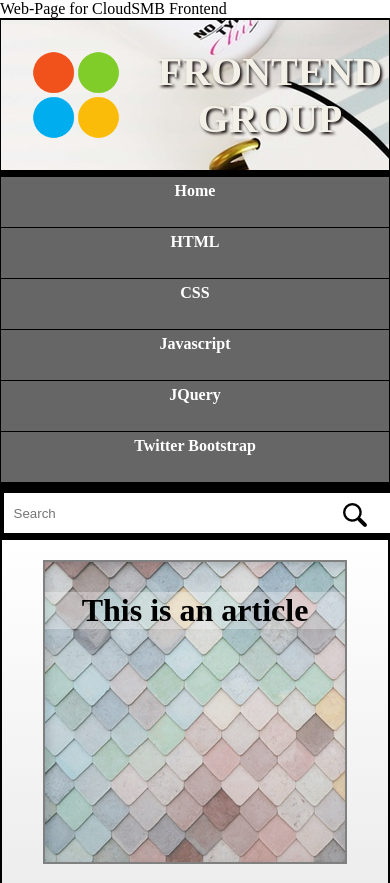
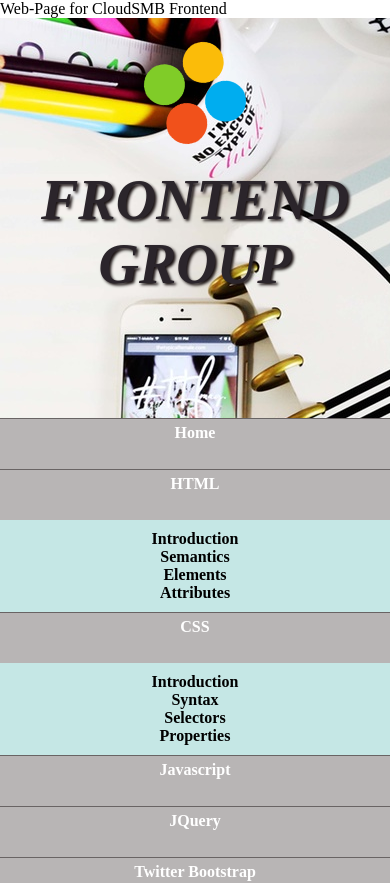
Before and after one commit to Satenik-M/Frontend-Webpage, a plain HTML site: page index.html in a window 390 px wide. Shown: the top 883 px of the page. Drawn offline with nearby package versions, Linux system fonts and the light colour scheme.

Commit message:
animation added, colors changed slightly

```diff
--- a/index.html
+++ b/index.html
@@ -5,25 +5,27 @@
     <meta charset="utf-8">
     <meta name="viewport" content="width=device-width, initial-scale=1">
     <link rel="stylesheet" type="text/css" href="styles2.css">
+    <script src="https://ajax.googleapis.com/ajax/libs/jquery/2.2.2/jquery.min.js"></script>
+    <script src="app.js"></script>
 </head>
 <body>
     <div id=wrapper>
 
         <header>
-
-
-            <img alt="logo" src="Images/logo.png" width="150" height="150">
+            <div id="imgWrap">
+                <img alt="logo" src="Images/logo.png" width="150" height="150">
+            </div>
             <h1>Frontend Group</h1>
         </header>
         <nav>
             <ul class="firstLayer">
                 <li><a href="">Home</a></li>
-                <li>
-                    <a href="">HTML</a>
-                    <ul class="secondLayer">
+                <li class="parentList">
+                    <a href="" id="test">HTML</a>
+                    <ul class="secondLayer" id="target">
                         <li>Introduction</li>
                         <li>Semantics</li>
-                        <li>
+                        <li class="parentList">
                             Elements
                             <ul class="thirdLayer">
                                 <li>Inline elements</li>
@@ -34,7 +36,7 @@
                         </li>
 
 
-                        <li>
+                        <li class="parentList">
                             Attributes
                             <ul class="thirdLayer">
                                 <li>Global attributes</li>
@@ -45,7 +47,7 @@
                         </li>
                     </ul>
                 </li>
-                <li>
+                <li class="parentList">
                     <a href="">CSS</a>
                     <ul class="secondLayer">
                         <li>Introduction</li>
@@ -205,8 +207,6 @@
                         </p>
                         <a href="#">Read More</a>
                     </div>
-
-
                 </article>
                 <article>
                     <div class="image">
@@ -218,7 +218,6 @@
                             <h2>This is an article</h2>
                         </header>
                         <p>
-
                             Lorem ipsum dolor sit amet, consectetur adipisicing elit, sed do eiusmod
                             tempor incididunt ut labore et dolore magna aliqua. Ut enim ad minim veniam,
                             quis nostrud exercitation ullamco laboris nisi ut aliquip ex ea commodo
@@ -249,20 +248,19 @@
                 </ul>
 
             </aside>
+            <section id="about"></section>
+            <section id="contacts"></section>
         </div>
 
         <footer>
             <div id="firstRow">
 
                 <ul>
-
                     <li><a href="">Lorem ipsum</a> </li>
                     <li><a href="">Dolor sit amet</a></li>
                     <li><a href="">Consectetur</a></li>
                     <li><a href="">Adipisicing elit</a></li>
                     <li><a href="">Repellat</a></li>
-
-
                 </ul>
                 <ul>
                     <li><a href="">Lorem ipsum</a> </li>
@@ -292,5 +290,6 @@
         </footer>
 
     </div>
+
 </body>
 </html>
--- a/styles2.css
+++ b/styles2.css
@@ -1,3 +1,12 @@
+@keyframes logo {
+    from {
+        transform: rotate(0);
+    }
+
+    to {
+        transform: rotate(360deg);
+    }
+}
 
 * {
     margin: 0;
@@ -5,10 +14,11 @@
 }
 
 header, nav, section, aside, footer, #wrapper {
-    border: 1px solid black;
+    /* border: 1px solid black; */
 }
 
 #wrapper {
+    position: relative;
     margin: 0 auto;
     display: flex;
     -ms-flex-direction: column;
@@ -24,32 +34,44 @@ header, nav, section, aside, footer, #wrapper {
         -webkit-flex-direction: row;
         flex-direction: row;
         align-items: center;
-
         background: url(Images/body-background.jpg) no-repeat left;
+        /* margin-top: 0px; */
+        height: 400px;
     }
 
 h1 {
     text-transform: uppercase;
     text-shadow: 2px 2px 3px #170F0F;
-    color: rgb(243, 240, 232);
+    color: rgb(43, 37, 43);
     font-size: 2.5em;
+    transform: translate(86px, -38px) rotate(-26deg);
+    font-size: 2.5em;
+    font-style: oblique;
 }
 
 
 
 nav {
-    background-color: #2f2626;
+    position: fixed;
+    top: 0;
+    left: 0;
+    right: 0;
+    background-color: rgba(47, 38, 38, 0.34);
     display: flex;
+    flex: 1 1 auto;
     -ms-flex-direction: row;
     -webkit-flex-direction: row;
     flex-direction: row;
-    justify-content: stretch;
+    justify-content: center;
     align-items: center;
+    z-index: 4;
 }
 
     nav form {
         padding-right: 5px;
         position: relative;
+        margin-right: 5px;
+        /* border-right: 1px solid #2F2626; */
     }
 
 input, button {
@@ -90,6 +112,7 @@ nav > ul {
 
     nav > ul > li {
         display: inline-block;
+        flex: 1 1 auto;
         -moz-box-sizing: border-box;
         -webkit-box-sizing: border-box;
         box-sizing: border-box;
@@ -98,7 +121,7 @@ nav > ul {
 nav a {
     display: inline-block;
     text-align: center;
-    background-color: rgba(147, 142, 142, 0.00);
+    background-color: rgba(185, 181, 181, 0);
     width: 100%;
     height: 50px;
     -moz-box-sizing: border-box;
@@ -108,10 +131,11 @@ nav a {
     font-weight: bold;
     color: white;
     padding: 5px 10px;
+    transition: all 0.8s;
 }
 
     nav a:hover {
-        background-color: rgb(165, 231, 228);
+        background-color: rgb(97, 130, 130);
     }
 
 .secondLayer {
@@ -120,14 +144,15 @@ nav a {
     box-sizing: border-box;
     background-color: rgba(198, 233, 231, 0.95);
     position: relative;
-    width: 100%;
+    width: inherit;
     height: auto;
     top: 100%;
     left: 0;
     padding: 10px;
     font-size: 1em;
     z-index: 2;
-    display: none;
+    display: block;
+
 }
 
     .secondLayer > li {
@@ -164,13 +189,14 @@ nav a {
         cursor: pointer;
     }
 
-li:hover > ul {
+/*li:hover > ul {
     display: block;
-}
+}*/
 
 #mainArea {
     flex-grow: 1;
     display: flex;
+    background-image: linear-gradient( #EFEFE0, white);
 }
 
 section {
@@ -185,20 +211,19 @@ section {
     flex-grow: 1;
     height: auto;
     overflow: auto;
-    background-image: linear-gradient(white, grey);
 }
 
 article {
     display: inline-block;
-
     margin: 20px;
     max-height: 300px;
     max-width: 300px;
     position: relative;
     text-align: center;
-    box-shadow: inset 3px 3px 10px #999;
+    box-shadow: 5px 3px 10px #5A4D4D;
     overflow: hidden;
-    border:2px solid grey;
+    border: 2px solid #948B80;
+    border-radius: 15px;
 }
 
     article::after {
@@ -229,18 +254,21 @@ article {
         transform: rotate(720deg) scale(0);
         opacity: 0;
     }
-    article img{
-        opacity:0.7;
 
+    article img {
+        opacity: 0.7;
+        border-radius: 15px;
     }
 
 
     article h3 {
-    font-size: 2em;
-    background-color: rgba(255,255,255,0.3);
+        font-size: 1.6em;
+        background-color: rgba(0, 0, 0, 0.3);
         width: 100%;
         position: absolute;
         top: 10%;
+        color: white;
+        transform: rotate(-18deg) translate(-38px, -25px);
     }
 
     article .text {
@@ -261,6 +289,7 @@ article {
         -webkit-flex-direction: column;
         flex-direction: column;
         overflow: hidden;
+        border-radius: 15px;
     }
 
     article:hover .text {
@@ -270,16 +299,14 @@ article {
     }
 
     article h2 {
-
         transform: translateY(-300px);
-        background-color: rgba(0, 0, 0, 0.8);
+        background-color: #908E77;
         color: white;
         transition: all 0.3s;
         display: block;
         width: 100%;
         margin: 5px 0;
         padding: 5px 0;
-
     }
 
     article:hover h2 {
@@ -308,7 +335,6 @@ article {
         margin: 10px 5px;
         font-weight: bold;
         font-style: italic;
-
     }
 
     article:hover p {
@@ -333,7 +359,7 @@ article {
         width: auto;
         margin-left: auto;
         margin-right: auto;
-        background-color: black;
+        background-color: #908E77;
         color: white;
         -moz-transition: all 0.3s;
         -o-transition: all 0.3s;
@@ -343,7 +369,7 @@ article {
         padding: 7px;
         text-transform: uppercase;
         text-decoration: none;
-
+        border-radius: 5px;
     }
 
     article:hover a {
@@ -359,8 +385,12 @@ article {
     }
 
 aside {
+    margin-top: 6px;
     order: -1;
     background-color: #F4F5EF;
+    border-right: 1px solid #dacaca;
+    border-left: 1px solid #dacaca;
+    border-top: 1px solid #dacaca;
 }
 
     aside ul {
@@ -379,12 +409,14 @@ aside {
         text-decoration: none;
         color: black;
         font-weight: bold;
-        border-top: 2px solid black;
-        transition:all 1s;
+        border-top: 2px solid #DACACA;
+        transition: all 0.5s;
+        /* border-right: 1px solid #dacaca; */
+        /* border-left: 1px solid #dacaca; */
     }
 
     aside ul li:last-child {
-        border-bottom: 2px solid black;
+        border-bottom: 2px solid #dacaca;
     }
 
     aside ul li img {
@@ -394,12 +426,15 @@ aside {
 
     aside h2 {
         font-size: 1.4em;
-    font-style: italic;
-    color: #210A0A;
-    padding: 10px;
+        /* font-style: italic; */
+        color: #FFFFFF;
+        padding: 10px 0 10px 0px;
         display: inline-block;
         text-align: center;
-    background-color: #F7EEC7;
+        background-color: #AFAAA4;
+        /* border-right: 1px solid #DACACA; */
+        /* border-left: 1px solid #dacaca; */
+        width: 100%;
     }
 
     aside h3 {
@@ -453,7 +488,7 @@ footer small {
 }
 
 aside a:hover {
-    background-color: rgba(247, 242, 215, 0.95);
+    background-color: rgb(206, 198, 187);
 }
 
 div#firstRow {
@@ -472,6 +507,17 @@ div#secondRow {
     align-items: baseline;
 }
 
+header img {
+    animation-name: logo;
+    animation-duration: 3s;
+    animation-iteration-count: infinite;
+    animation-timing-function: linear;
+}
+
+#imgWrap {
+    width: 150px;
+    transform: scale(1.5) translate(176px, 45px);
+}
 
 /*--------------------------------------*/
 @media (max-width: 780px) {
@@ -482,7 +528,7 @@ div#secondRow {
         justify-content: center;
         align-items: center;
         height: auto;
-        background-color: black;
+        /* background-color: rgba(47, 38, 38, 0.24); */
     }
 
         nav > ul {
@@ -492,14 +538,15 @@ div#secondRow {
             nav > ul > li {
                 flex-grow: 1;
             }
-    article{
-        align-content:space-around;
+
+    article {
+        align-content: space-around;
     }
 }
 
 /*-------------------------------------------*/
 /*----------------------------------------*/
-@media (max-width: 510px) {
+@media (max-width: 635px) {
     * {
         display: block;
         height: auto;
@@ -517,7 +564,7 @@ div#secondRow {
         max-width: 500px;
     }
 
-    header {
+    #wrapper>header {
         -ms-flex-direction: column;
         -webkit-flex-direction: column;
         flex-direction: column;
@@ -529,31 +576,29 @@ div#secondRow {
             width: 150px;
         }
 
-    h1 {
-        text-align: center;
-    }
+
 
     nav {
+        border-top: 1px solid #696464;
         flex-direction: column;
-        justify-content: stretch;
+        align-content: stretch;
         align-items: center;
         height: auto;
-        background-color: black;
-        padding: 5px 0;
+        position: static;
     }
 
     nav > ul {
-        background-color: #666;
+        /* background-color: #666; */
         flex-direction: column;
         justify-content: stretch;
         align-items: center;
         text-align: center;
         height: auto;
-        margin-bottom: 10px;
+
     }
 
     nav > ul > li {
-        border-bottom: 1px solid black;
+        border-bottom: 1px solid #696464;
     }
 
     .thirdLayer {
@@ -563,9 +608,13 @@ div#secondRow {
         width: auto;
         height: auto;
     }
-
+    nav form{
+        margin-right: 0;
+        border:1px solid #dacaca;
+        padding-right: 0;
+    }
     input {
-        margin: 0 5px;
+        /*margin: 0 5px;*/
     }
 
     button {
@@ -579,10 +628,6 @@ div#secondRow {
     section {
         justify-content: space-around;
     }
-
-
-
-
     aside {
         order: 0;
     }
@@ -610,4 +655,21 @@ div#secondRow {
         flex-direction: row;
         align-items: center;
     }
+
+     h1 {
+        text-transform: uppercase;
+        text-shadow: 2px 2px 3px #170F0F;
+        color: rgb(43, 37, 43);
+
+        transform: none;
+        font-size: 3.5em;
+        font-style: oblique;
+        text-align: center;
     }
+
+    #imgWrap {
+        width: auto;
+        transform: none;
+    }
+
+}
```
Also changed, not shown: app.js (added, +16 -0 lines). Lines whose indentation alone changed are shown as unchanged.
